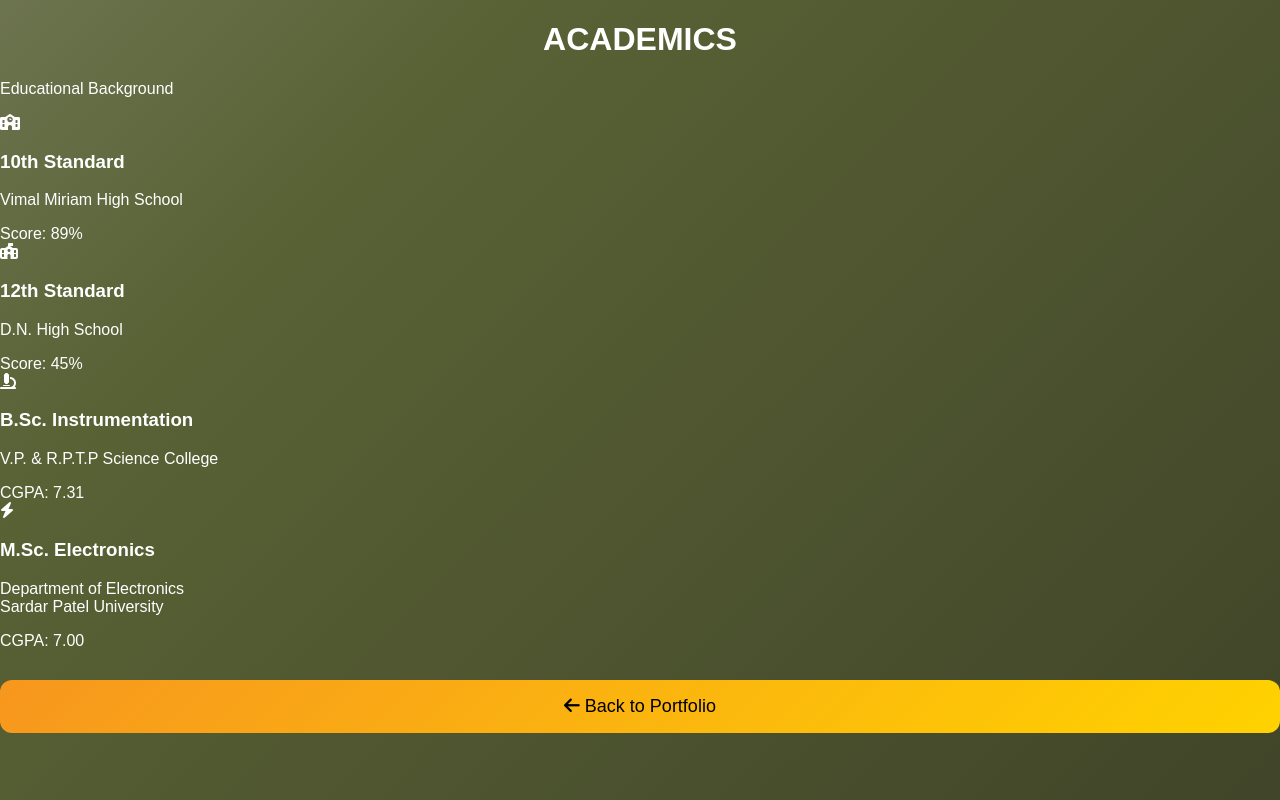
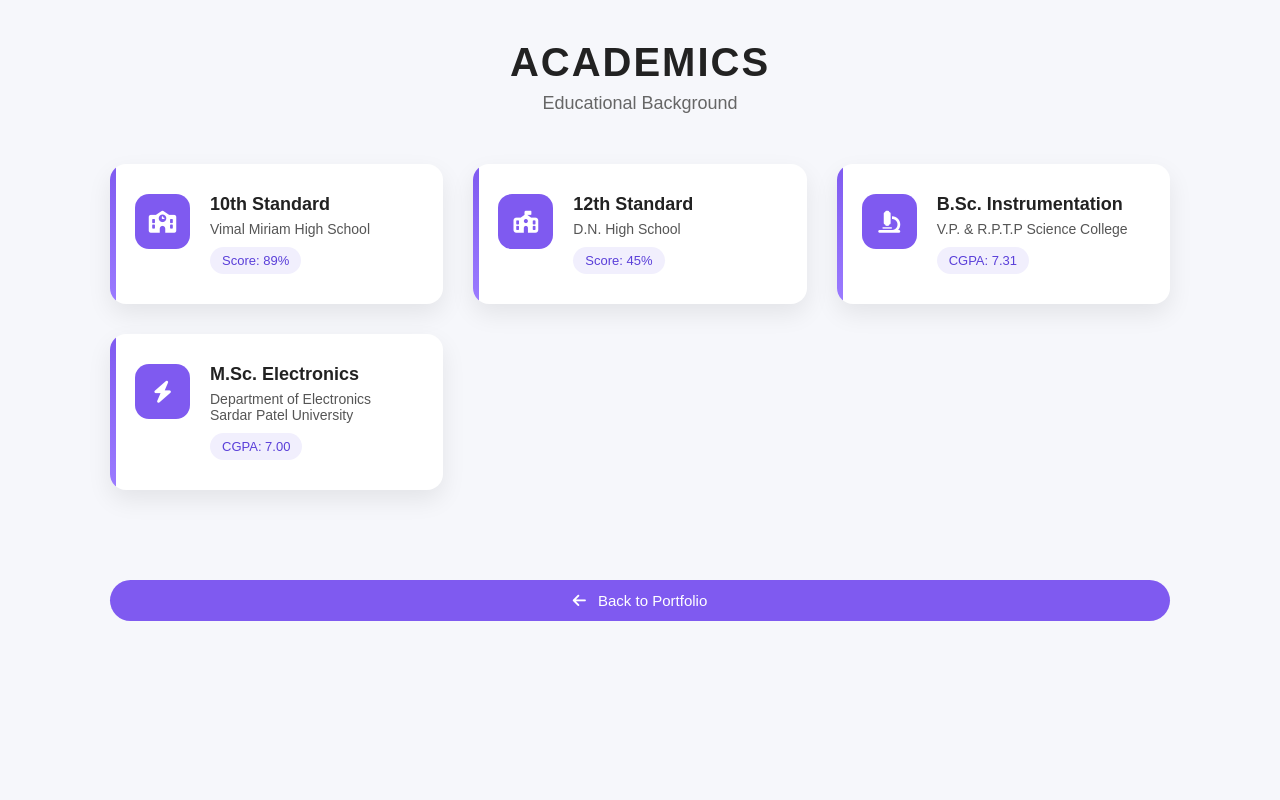
Before and after one commit to jinalstembotix/jinalpatanwadia.github.io, a plain HTML site: page academic.html in a window 1280 px wide. Drawn offline with Linux system fonts and the light colour scheme; files that its build step writes are made by us from their sources.

Commit message:
Update style.css

```diff
--- a/style.css
+++ b/style.css
@@ -53,6 +53,161 @@ padding: 20px;
 margin: 15px 0;
 border-radius: 14px;
 }
+/* =========================
+   GOOGLE FONT
+========================= */
+@import url('https://fonts.googleapis.com/css2?family=Poppins:wght@300;400;600;700&display=swap');
+
+/* =========================
+   RESET
+========================= */
+* {
+  margin: 0;
+  padding: 0;
+  box-sizing: border-box;
+  font-family: 'Poppins', sans-serif;
+}
+
+/* =========================
+   PAGE BASE
+========================= */
+body {
+  background: #f6f7fb;
+  color: #222;
+}
+
+.page {
+  max-width: 1100px;
+  margin: auto;
+  padding: 40px 20px;
+}
+
+/* =========================
+   HEADER
+========================= */
+.page-header {
+  text-align: center;
+  margin-bottom: 50px;
+}
+
+.page-header h1 {
+  font-size: 40px;
+  font-weight: 700;
+  letter-spacing: 2px;
+}
+
+.page-header p {
+  font-size: 18px;
+  color: #666;
+  margin-top: 8px;
+}
+
+/* =========================
+   ACADEMICS GRID
+========================= */
+.academics {
+  display: grid;
+  grid-template-columns: repeat(auto-fit, minmax(260px, 1fr));
+  gap: 30px;
+}
+
+/* =========================
+   EDUCATION CARD
+========================= */
+.edu-card {
+  background: #ffffff;
+  border-radius: 16px;
+  padding: 30px 25px;
+  display: flex;
+  gap: 20px;
+  box-shadow: 0 10px 25px rgba(0, 0, 0, 0.08);
+  transition: all 0.3s ease;
+  position: relative;
+  overflow: hidden;
+}
+
+/* Left color strip (like modern cards) */
+.edu-card::before {
+  content: '';
+  position: absolute;
+  left: 0;
+  top: 0;
+  width: 6px;
+  height: 100%;
+  background: linear-gradient(180deg, #7f5af0, #9b7bff);
+}
+
+.edu-card:hover {
+  transform: translateY(-8px);
+  box-shadow: 0 15px 35px rgba(0, 0, 0, 0.12);
+}
+
+/* =========================
+   ICON
+========================= */
+.edu-card .icon {
+  min-width: 55px;
+  height: 55px;
+  background: #7f5af0;
+  color: #fff;
+  border-radius: 14px;
+  display: flex;
+  align-items: center;
+  justify-content: center;
+  font-size: 22px;
+}
+
+/* =========================
+   CONTENT
+========================= */
+.edu-card .content h3 {
+  font-size: 18px;
+  font-weight: 600;
+  margin-bottom: 6px;
+}
+
+.edu-card .institute {
+  font-size: 14px;
+  color: #555;
+  margin-bottom: 10px;
+}
+
+.edu-card .score {
+  display: inline-block;
+  font-size: 13px;
+  font-weight: 500;
+  background: #f1effd;
+  color: #5a3fd9;
+  padding: 6px 12px;
+  border-radius: 20px;
+}
+
+/* =========================
+   BACK BUTTON
+========================= */
+.back-wrap {
+  text-align: center;
+  margin-top: 60px;
+}
+
+.btn.back {
+  background: #7f5af0;
+  color: #fff;
+  border: none;
+  padding: 12px 26px;
+  font-size: 15px;
+  border-radius: 30px;
+  cursor: pointer;
+  transition: 0.3s;
+}
+
+.btn.back i {
+  margin-right: 8px;
+}
+
+.btn.back:hover {
+  background: #6846e6;
+}
 
 
 .back {
```
